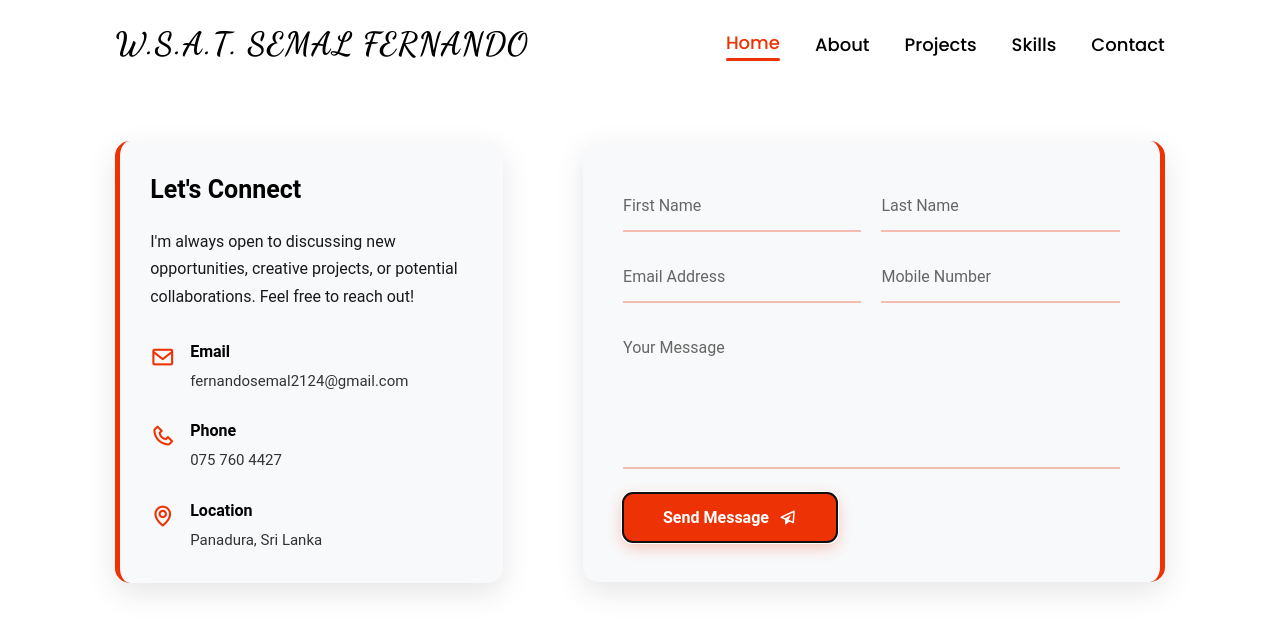
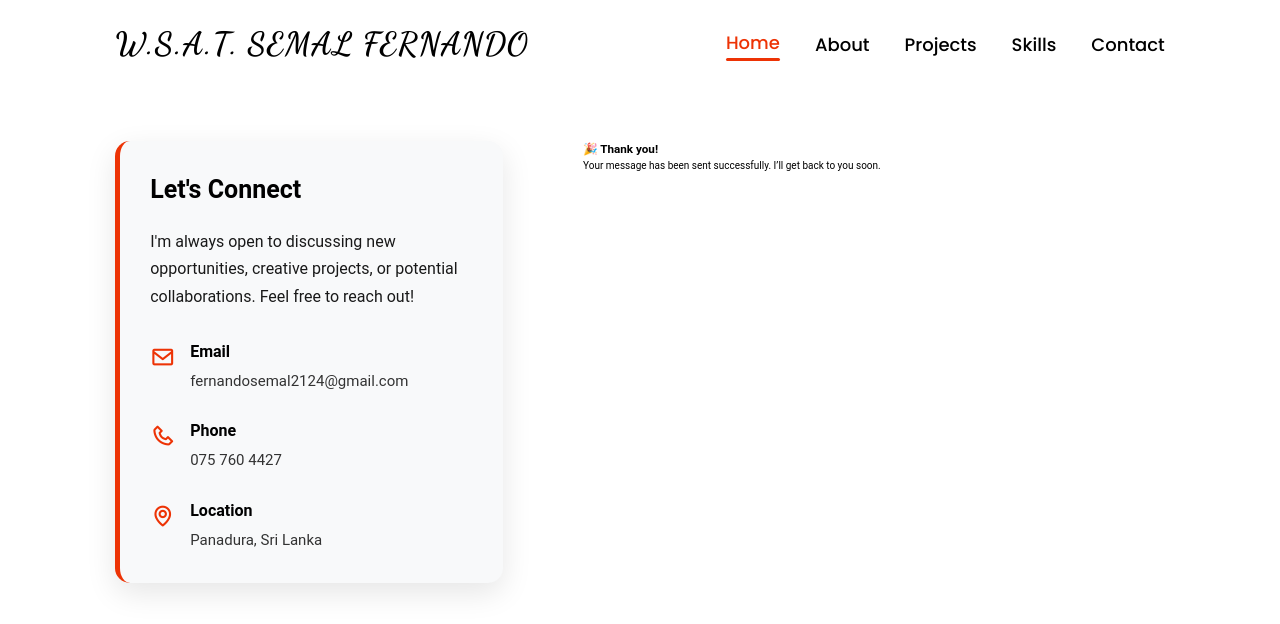
Before and after one commit to SemalFernando/My_Portfolio, a React (Vite) app in the folder my-portfolio/: page / in a window 1280 px wide. Both pictures are taken after typing "Sample", "Sample", "name@example.com", "5551234", "Sample" into the empty fields and a click on the button "Send Message". Shown: the part 4470-5094 px from the top of the page. Built offline with nearby package versions, Linux system fonts and the light colour scheme.

Commit message:
Contact form successfully connected with netlify

```diff
--- a/my-portfolio/src/components/Contact/Contact.jsx
+++ b/my-portfolio/src/components/Contact/Contact.jsx
@@ -1,26 +1,38 @@
+import { useState } from 'react';
 import './Contact.css';
 
 const Contact = () => {
+  const [isSubmitted, setIsSubmitted] = useState(false);
+
   const handleSubmit = (e) => {
     e.preventDefault();
 
-    // Create a FormData object and send it to Netlify manually
+    // Create form data
     const formData = new FormData(e.target);
 
-    fetch("/", {
-      method: "POST",
-      headers: { "Content-Type": "application/x-www-form-urlencoded" },
+    // Send data to Netlify
+    fetch('/', {
+      method: 'POST',
+      headers: { 'Content-Type': 'application/x-www-form-urlencoded' },
       body: new URLSearchParams(formData).toString(),
     })
       .then(() => {
-        alert("Message sent successfully!");
+        setIsSubmitted(true);
         e.target.reset();
       })
-      .catch((error) => alert("Something went wrong: " + error));
+      .catch((error) => alert(error));
   };
 
   return (
     <section className="contact" id="contact">
+      <form name="contact" netlify netlify-honeypot="bot-field" hidden>
+        <input type="text" name="firstName" />
+        <input type="text" name="lastName" />
+        <input type="email" name="email" />
+        <input type="tel" name="mobile" />
+        <textarea name="message"></textarea>
+      </form>
+
       <h2 className="heading">
         Get In <span>Touch</span>
       </h2>
@@ -60,7 +72,7 @@ const Contact = () => {
           </div>
         </div>
 
-        {/* Contact Form */}
+        {!isSubmitted ? (
           <form
             className="contact-form"
             name="contact"
@@ -69,7 +81,6 @@ const Contact = () => {
             data-netlify-honeypot="bot-field"
             onSubmit={handleSubmit}
           >
-          {/* Hidden field for Netlify form detection */}
             <input type="hidden" name="form-name" value="contact" />
             <p hidden>
               <label>
@@ -105,9 +116,16 @@ const Contact = () => {
             </div>
 
             <button type="submit" className="submit-btn">
-            Send Message <i className="bx bx-paper-plane"></i>
+              Send Message
+              <i className="bx bx-paper-plane"></i>
             </button>
           </form>
+        ) : (
+          <div className="thank-you-message">
+            <h3>🎉 Thank you!</h3>
+            <p>Your message has been sent successfully. I’ll get back to you soon.</p>
+          </div>
+        )}
       </div>
     </section>
   );
```
Lines whose indentation alone changed are shown as unchanged.
